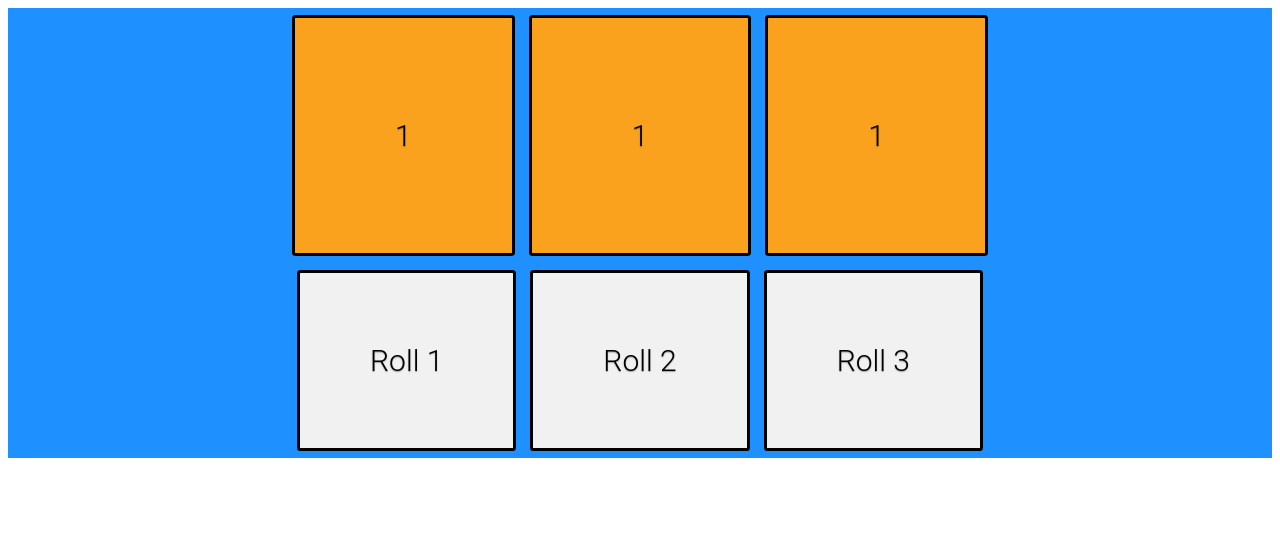
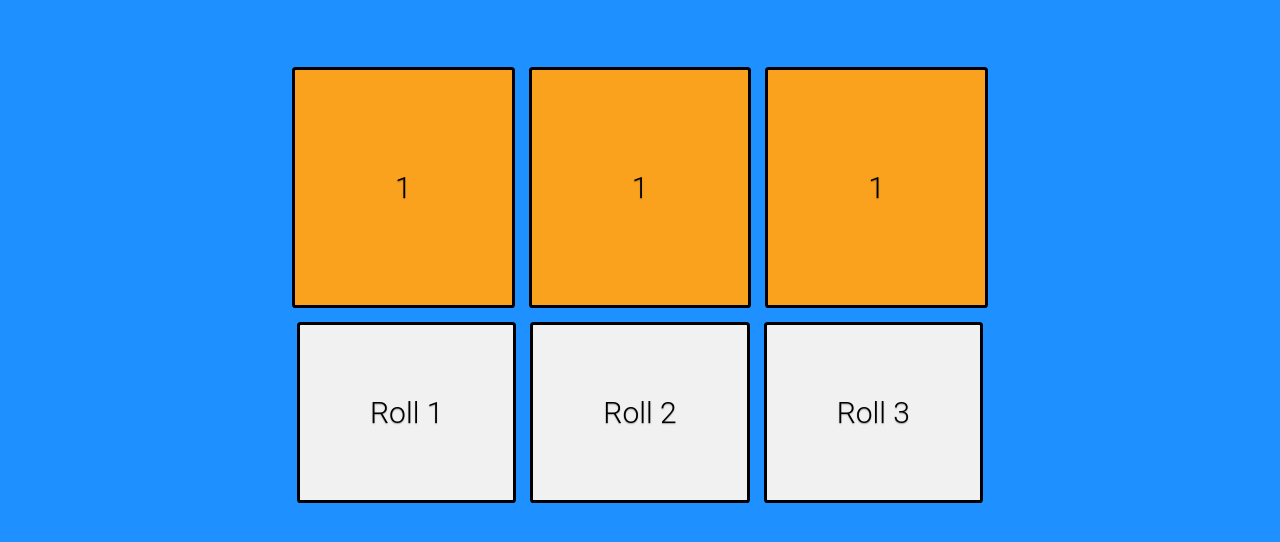
Before and after one commit to dd8888/dado-js, a website built with Parcel: page src/index.html in a window 1280 px wide. Built offline with nearby package versions, Linux system fonts and the light colour scheme.

Commit message:
Fix background

```diff
--- a/src/css/index.css
+++ b/src/css/index.css
@@ -1,6 +1,10 @@
+body {
+  background-color: DodgerBlue;
+  margin: 0;
+}
 .contenedor {
+  margin-top: 60px;
   display: flex;
-  background-color: DodgerBlue;
   justify-content: center;
 }
 
```
Also changed, not shown: 4 other files.
